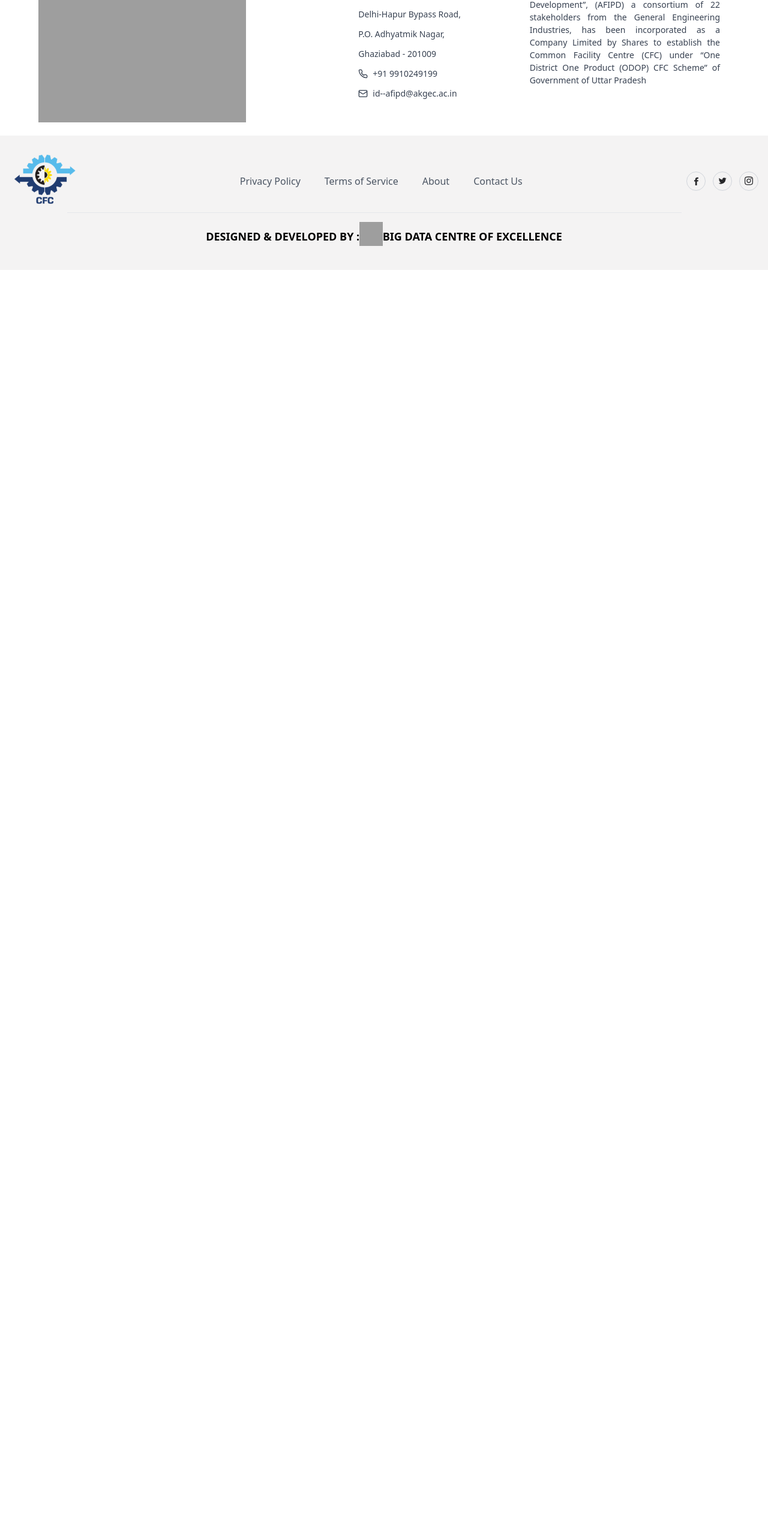
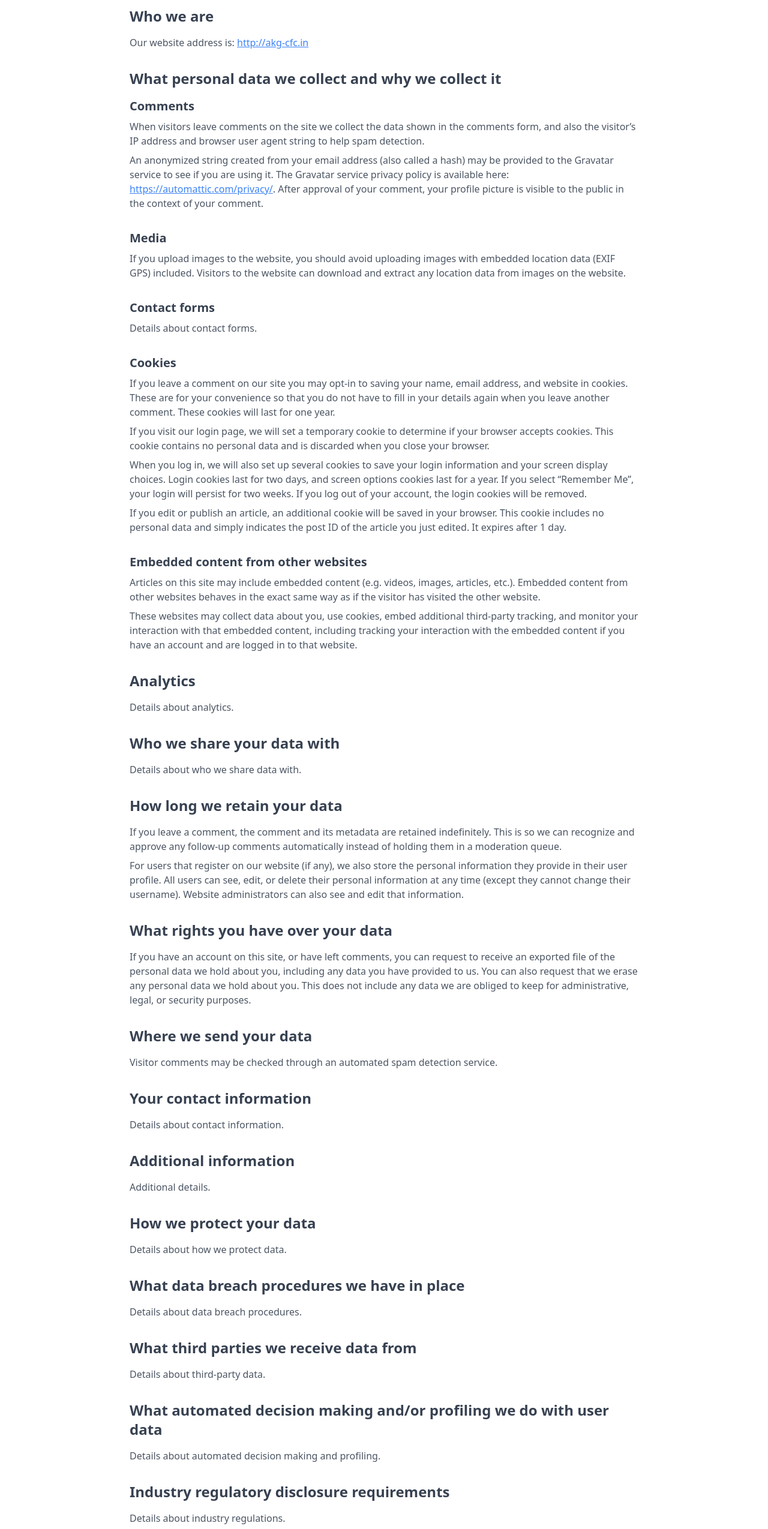
Before and after one commit to Kritika745/Akgec-cfc, a React (Vite) app: page /Privacy-Policy in a window 1280 px wide. Shown: the part 157-2706 px from the top of the page at 60% size. Before the commit the page ends 800 px from the top, so only its background shows below. Built offline with nearby package versions, Linux system fonts and the light colour scheme; grey boxes are pictures that could not be loaded.

Commit message:
privacy policy

```diff
--- a/src/App.jsx
+++ b/src/App.jsx
@@ -9,6 +9,7 @@ import CentreOfExcellence from './Pages/CentreOfExcellence';
 import Machine from './Pages/Machine';
 import ScrollToTop from './ScrollToTop';
 import Connect from './Pages/Connect';
+import PrivacyPolicy from './Pages/PrivacyPolicy';
 
 function App() {
   return (
@@ -21,6 +22,7 @@ function App() {
         <Route path="/centre/:id" element={<CentreOfExcellence />} />
         <Route path="/machine/:id/:subId" element={<Machine/>} />
         <Route path="/Connect" element={<Connect/>} />
+        <Route path="/Privacy-Policy" element={<PrivacyPolicy/>} />
       </Routes>
       <Footer />
       <Footer2/>
--- a/src/Components/Footer2.jsx
+++ b/src/Components/Footer2.jsx
@@ -24,7 +24,7 @@ const Footer2= ()=> {
                 <li className="p-5">
                   <a
                     className="font-medium text-gray-600 hover:text-gray-700"
-                    href="#"
+                    href="/Privacy-Policy"
                   >
                     Privacy Policy
                   </a>
@@ -40,7 +40,7 @@ const Footer2= ()=> {
                 <li className="p-5">
                   <a
                     className="font-medium text-gray-600 hover:text-gray-700"
-                    href="/about"
+                    href="/#about"
                   >
                     About
                   </a>
--- /dev/null
+++ b/src/Pages/PrivacyPolicy.jsx
@@ -0,0 +1,223 @@
+
+const PrivacyPolicy = () => {
+  return (
+    <div className="max-w-4xl pt-24 mx-auto py-12 px-6">
+      <h1 className="text-4xl font-bold mb-8 text-center text-gray-800">
+        Privacy Policy
+      </h1>
+
+      <section className="mb-8">
+        <h2 className="text-2xl font-semibold mb-4 text-gray-700">Who we are</h2>
+        <p className="text-gray-600">
+          Our website address is:{" "}
+          <a
+            href="http://akg-cfc.in"
+            className="text-blue-500 underline"
+            target="_blank"
+            rel="noopener noreferrer"
+          >
+            http://akg-cfc.in
+          </a>
+        </p>
+      </section>
+
+      <section className="mb-8">
+        <h2 className="text-2xl font-semibold mb-4 text-gray-700">
+          What personal data we collect and why we collect it
+        </h2>
+
+        <h3 className="text-xl font-semibold mt-4 mb-2 text-gray-700">Comments</h3>
+        <p className="text-gray-600">
+          When visitors leave comments on the site we collect the data shown in
+          the comments form, and also the visitor’s IP address and browser user
+          agent string to help spam detection.
+        </p>
+        <p className="text-gray-600 mt-2">
+          An anonymized string created from your email address (also called a
+          hash) may be provided to the Gravatar service to see if you are using
+          it. The Gravatar service privacy policy is available here:{" "}
+          <a
+            href="https://automattic.com/privacy/"
+            className="text-blue-500 underline"
+            target="_blank"
+            rel="noopener noreferrer"
+          >
+            https://automattic.com/privacy/
+          </a>
+          . After approval of your comment, your profile picture is visible to
+          the public in the context of your comment.
+        </p>
+      </section>
+
+      <section className="mb-8">
+        <h3 className="text-xl font-semibold mt-4 mb-2 text-gray-700">Media</h3>
+        <p className="text-gray-600">
+          If you upload images to the website, you should avoid uploading images
+          with embedded location data (EXIF GPS) included. Visitors to the
+          website can download and extract any location data from images on the
+          website.
+        </p>
+      </section>
+
+      <section className="mb-8">
+        <h3 className="text-xl font-semibold mt-4 mb-2 text-gray-700">Contact forms</h3>
+        <p className="text-gray-600">Details about contact forms.</p>
+      </section>
+
+      <section className="mb-8">
+        <h3 className="text-xl font-semibold mt-4 mb-2 text-gray-700">Cookies</h3>
+        <p className="text-gray-600">
+          If you leave a comment on our site you may opt-in to saving your name,
+          email address, and website in cookies. These are for your convenience
+          so that you do not have to fill in your details again when you leave
+          another comment. These cookies will last for one year.
+        </p>
+        <p className="text-gray-600 mt-2">
+          If you visit our login page, we will set a temporary cookie to
+          determine if your browser accepts cookies. This cookie contains no
+          personal data and is discarded when you close your browser.
+        </p>
+        <p className="text-gray-600 mt-2">
+          When you log in, we will also set up several cookies to save your
+          login information and your screen display choices. Login cookies last
+          for two days, and screen options cookies last for a year. If you
+          select “Remember Me”, your login will persist for two weeks. If you
+          log out of your account, the login cookies will be removed.
+        </p>
+        <p className="text-gray-600 mt-2">
+          If you edit or publish an article, an additional cookie will be saved
+          in your browser. This cookie includes no personal data and simply
+          indicates the post ID of the article you just edited. It expires after
+          1 day.
+        </p>
+      </section>
+
+      <section className="mb-8">
+        <h3 className="text-xl font-semibold mt-4 mb-2 text-gray-700">
+          Embedded content from other websites
+        </h3>
+        <p className="text-gray-600">
+          Articles on this site may include embedded content (e.g. videos,
+          images, articles, etc.). Embedded content from other websites behaves
+          in the exact same way as if the visitor has visited the other website.
+        </p>
+        <p className="text-gray-600 mt-2">
+          These websites may collect data about you, use cookies, embed
+          additional third-party tracking, and monitor your interaction with
+          that embedded content, including tracking your interaction with the
+          embedded content if you have an account and are logged in to that
+          website.
+        </p>
+      </section>
+
+      <section className="mb-8">
+        <h2 className="text-2xl font-semibold mb-4 text-gray-700">
+          Analytics
+        </h2>
+        <p className="text-gray-600">Details about analytics.</p>
+      </section>
+
+      <section className="mb-8">
+        <h2 className="text-2xl font-semibold mb-4 text-gray-700">
+          Who we share your data with
+        </h2>
+        <p className="text-gray-600">Details about who we share data with.</p>
+      </section>
+
+      <section className="mb-8">
+        <h2 className="text-2xl font-semibold mb-4 text-gray-700">
+          How long we retain your data
+        </h2>
+        <p className="text-gray-600">
+          If you leave a comment, the comment and its metadata are retained
+          indefinitely. This is so we can recognize and approve any follow-up
+          comments automatically instead of holding them in a moderation queue.
+        </p>
+        <p className="text-gray-600 mt-2">
+          For users that register on our website (if any), we also store the
+          personal information they provide in their user profile. All users can
+          see, edit, or delete their personal information at any time (except
+          they cannot change their username). Website administrators can also
+          see and edit that information.
+        </p>
+      </section>
+
+      <section className="mb-8">
+        <h2 className="text-2xl font-semibold mb-4 text-gray-700">
+          What rights you have over your data
+        </h2>
+        <p className="text-gray-600">
+          If you have an account on this site, or have left comments, you can
+          request to receive an exported file of the personal data we hold about
+          you, including any data you have provided to us. You can also request
+          that we erase any personal data we hold about you. This does not
+          include any data we are obliged to keep for administrative, legal, or
+          security purposes.
+        </p>
+      </section>
+
+      <section className="mb-8">
+        <h2 className="text-2xl font-semibold mb-4 text-gray-700">
+          Where we send your data
+        </h2>
+        <p className="text-gray-600">
+          Visitor comments may be checked through an automated spam detection
+          service.
+        </p>
+      </section>
+
+      <section className="mb-8">
+        <h2 className="text-2xl font-semibold mb-4 text-gray-700">
+          Your contact information
+        </h2>
+        <p className="text-gray-600">Details about contact information.</p>
+      </section>
+
+      <section className="mb-8">
+        <h2 className="text-2xl font-semibold mb-4 text-gray-700">
+          Additional information
+        </h2>
+        <p className="text-gray-600">Additional details.</p>
+      </section>
+
+      <section className="mb-8">
+        <h2 className="text-2xl font-semibold mb-4 text-gray-700">
+          How we protect your data
+        </h2>
+        <p className="text-gray-600">Details about how we protect data.</p>
+      </section>
+
+      <section className="mb-8">
+        <h2 className="text-2xl font-semibold mb-4 text-gray-700">
+          What data breach procedures we have in place
+        </h2>
+        <p className="text-gray-600">Details about data breach procedures.</p>
+      </section>
+
+      <section className="mb-8">
+        <h2 className="text-2xl font-semibold mb-4 text-gray-700">
+          What third parties we receive data from
+        </h2>
+        <p className="text-gray-600">Details about third-party data.</p>
+      </section>
+
+      <section className="mb-8">
+        <h2 className="text-2xl font-semibold mb-4 text-gray-700">
+          What automated decision making and/or profiling we do with user data
+        </h2>
+        <p className="text-gray-600">
+          Details about automated decision making and profiling.
+        </p>
+      </section>
+
+      <section className="mb-8">
+        <h2 className="text-2xl font-semibold mb-4 text-gray-700">
+          Industry regulatory disclosure requirements
+        </h2>
+        <p className="text-gray-600">Details about industry regulations.</p>
+      </section>
+    </div>
+  );
+};
+
+export default PrivacyPolicy;
```
